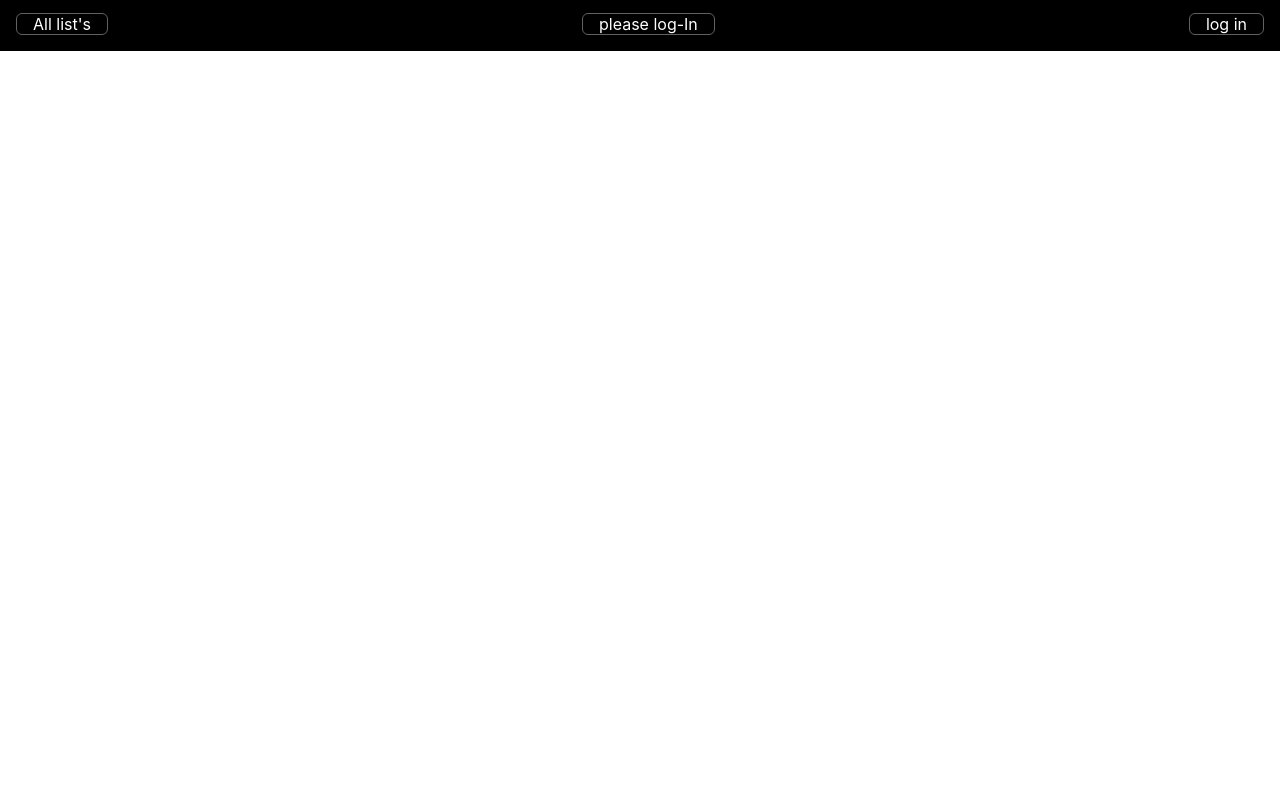
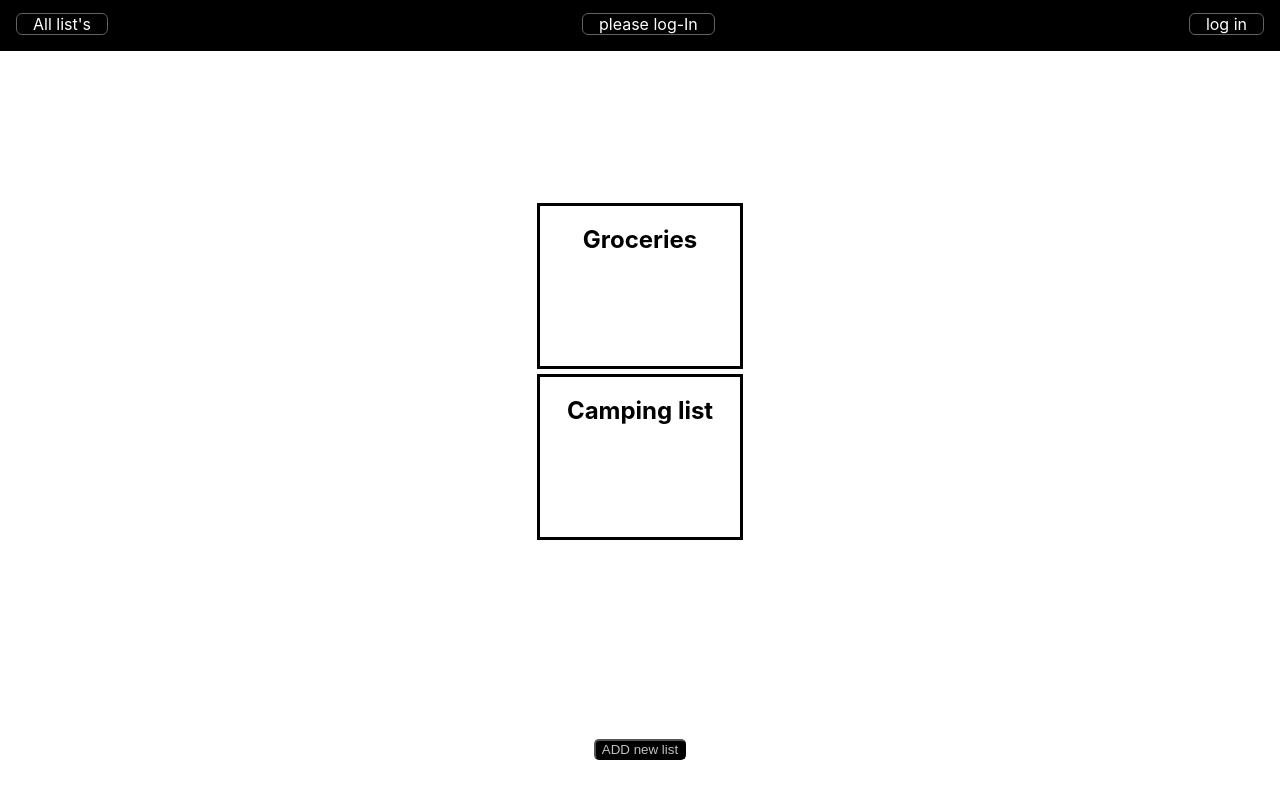
Before and after one commit to Luka-dot/familyShopper, a React (Create React App) app: page / in a window 1280 px wide. Built offline with nearby package versions, Linux system fonts and the light colour scheme; no server answers.

Commit message:
main page added and displays lists

```diff
--- a/src/App.js
+++ b/src/App.js
@@ -25,7 +25,7 @@ function App() {
     <div className="App">
       <Header currentUser={currentUser} />
       <Switch>
-        <Route exact path='/home' component={HomePage} />
+        <Route exact path='/' component={HomePage} />
         <Route exact path='/mainList' component={MainList} />
         <Route exact path='/logIn' component={LogInPage} />
       </Switch>
--- a/src/App.scss
+++ b/src/App.scss
@@ -2,10 +2,6 @@
   text-align: center;
   min-height: 80vh;
   padding-bottom:90px;
-
-  .header-main-container {
-
-  }
 
   .positionInBottom {
     position: fixed;
--- /dev/null
+++ b/src/components/directory/directory-componenet.jsx
@@ -0,0 +1,30 @@
+    import React from 'react';
+    import { connect } from 'react-redux';
+
+    import './directory-component.styles.scss';
+
+    const DirectoryList = (props) => {
+        console.log(props.mainList);
+        return (
+            <div className="directory-wrapper">
+                {
+                    props.mainList.map((props) => (
+                        <div className="directory-card">
+                            <h2>{props.name}</h2>
+                        </div>
+                    ))
+                }
+
+            </div>
+        )
+    };
+
+const mapStateToProps = (state) => ({
+    mainList: state.mainList
+})
+
+const mapDispatchToProps = dispatch => ({
+
+});
+
+export default connect(mapStateToProps, mapDispatchToProps)(DirectoryList);
--- /dev/null
+++ b/src/components/directory/directory-component.styles.scss
@@ -0,0 +1,6 @@
+.directory-card {
+    width: 200px;
+    height: 160px;
+    border: 3px solid black;
+    margin: 5px;
+}
--- /dev/null
+++ b/src/data/base-date.js
@@ -0,0 +1,44 @@
+const initialData = [
+    {
+    id: 101,
+    name: 'Groceries',
+    created: 11/10/2020,
+    listDetail: [{
+            id: 1,
+            text: "this is a first list item",
+            completed: false
+        },
+        {
+            id: 2,
+            text: "this is yet another list",
+            completed: false
+        },
+        {
+            id: 3,
+            text: "more and more and more this is last one",
+            completed: false
+        },]
+    },
+    {
+    id: 102,
+    name: 'Camping list',
+    created: 11/10/2020,
+    listDetail: [{
+            id: 21,
+            text: "this is a first list item",
+            completed: false
+        },
+        {
+            id: 22,
+            text: "this is yet another list",
+            completed: false
+        },
+        {
+            id: 23,
+            text: "more and more and more this is last one",
+            completed: false
+        }]
+    }
+];
+
+export default initialData;
--- a/src/pages/home-page/home-page-component.jsx
+++ b/src/pages/home-page/home-page-component.jsx
@@ -1,12 +1,17 @@
 import React from 'react';
+
+import DirectiryList from '../../components/directory/directory-componenet';
 
 import './home-page.styles.scss';
 
 const HomePage = () => {
 
     return (
-        <div className="main-container" >
-            <h3 >yup....this is home</h3>
+        <div className='home-wrapper' >
+            <div className="home-main-container" >
+                <DirectiryList />
+            </div>
+            <button className="addListButton" >ADD new list</button>
         </div>
     )
 };
--- a/src/pages/home-page/home-page.styles.scss
+++ b/src/pages/home-page/home-page.styles.scss
@@ -0,0 +1,22 @@
+.home-wrapper {
+    height: 80vh;
+    display: flex;
+    flex-direction: column;
+    justify-content: center;
+    align-items: center;
+
+ .home-main-container {
+
+    }
+
+    .addListButton {
+        position: fixed;
+        bottom:0;
+        margin-bottom: 5vh;
+        justify-content: center;
+        align-items: center;
+        background-color: black;
+        color: silver;
+        border-radius: 5px;
+    }
+}
--- a/src/pages/logIn-page/logIn-page-component.jsx
+++ b/src/pages/logIn-page/logIn-page-component.jsx
@@ -1,5 +1,4 @@
 import React, { useState} from 'react';
-import { useDispatch } from 'react-redux';
 import { connect } from 'react-redux'
 
 import { signInWithGoogle } from '../../firebase/firebase.utils';
@@ -52,4 +51,8 @@ const mapStateToProps = state => ({
     isLogged: state.logged
 })
 
-export default connect(mapStateToProps)(LogInPage);
+const mapDispatchToProps = dispatch => ({
+
+})
+
+export default connect(mapStateToProps, mapDispatchToProps)(LogInPage);
--- a/src/redux/actions/index.js
+++ b/src/redux/actions/index.js
@@ -1,15 +1,3 @@
-export const increment = (num) => {
-    return {
-        type: 'INCREMENT',
-        payload: num,
-    }
-};
-
-export const decrement = () => {
-    return {
-        type: 'DECREMENT'
-    }
-};
 
 export const getMainList = () => {
     return {
@@ -38,8 +26,8 @@ export const toggleCompleted = (id) => {
     }
 };
 
-export const signIn = () => {
+export const logIn = () => {
     return {
-        type: 'SIGN_IN',
+        type: 'LOG_IN',
     }
 };
--- a/src/redux/reducers/isLogged.js
+++ b/src/redux/reducers/isLogged.js
@@ -1,6 +1,6 @@
 const loggedReducer = (state = false, action) => {
     switch (action.type) {
-        case 'SIGN_IN':
+        case 'LOG_IN':
             return !state;
         default:
             return state
--- a/src/redux/reducers/main-list.js
+++ b/src/redux/reducers/main-list.js
@@ -1,19 +1,6 @@
-const initialState = [{
-    id: 1,
-    text: "this is a first list item",
-    completed: false
-},
-{
-    id: 2,
-    text: "this is yet another list",
-    completed: false
-},
-{
-    id: 3,
-    text: "more and more and more this is last one",
-    completed: false
-}
-]
+import inialData from '../../data/base-date';
+
+const initialState = inialData;
 
 const mainListReducer = (state = initialState, action) => {
     switch(action.type) {
```
